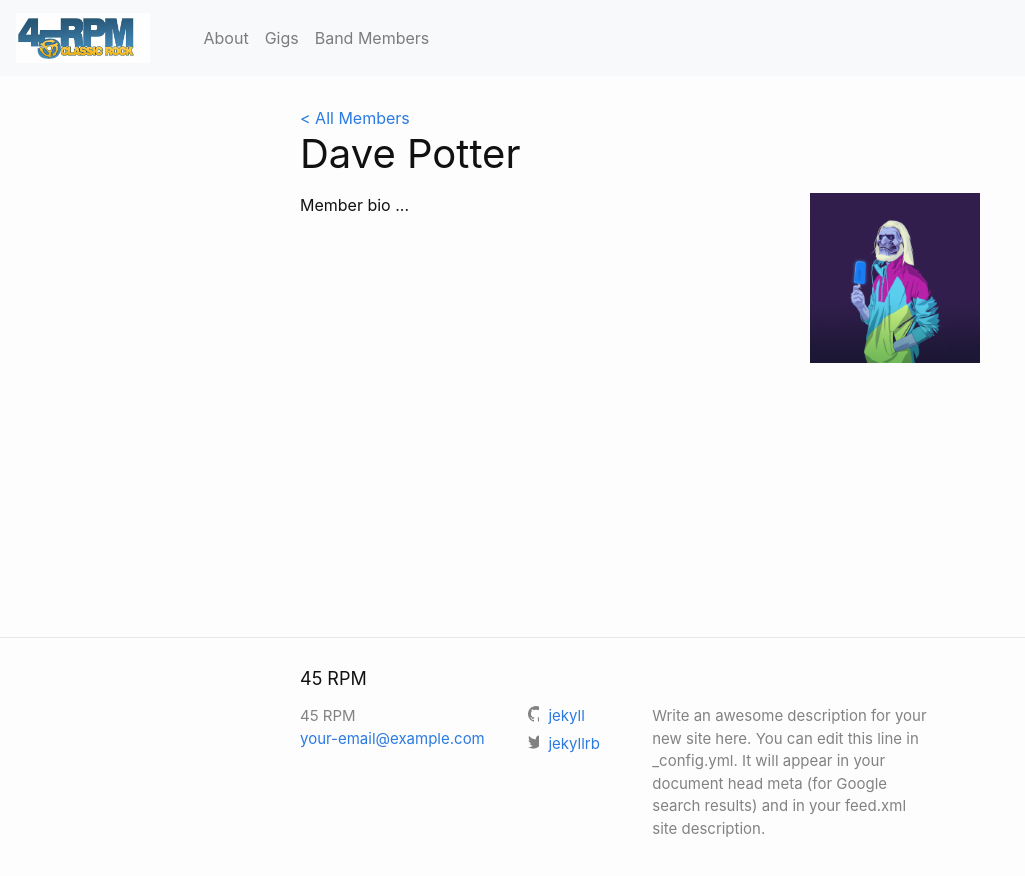
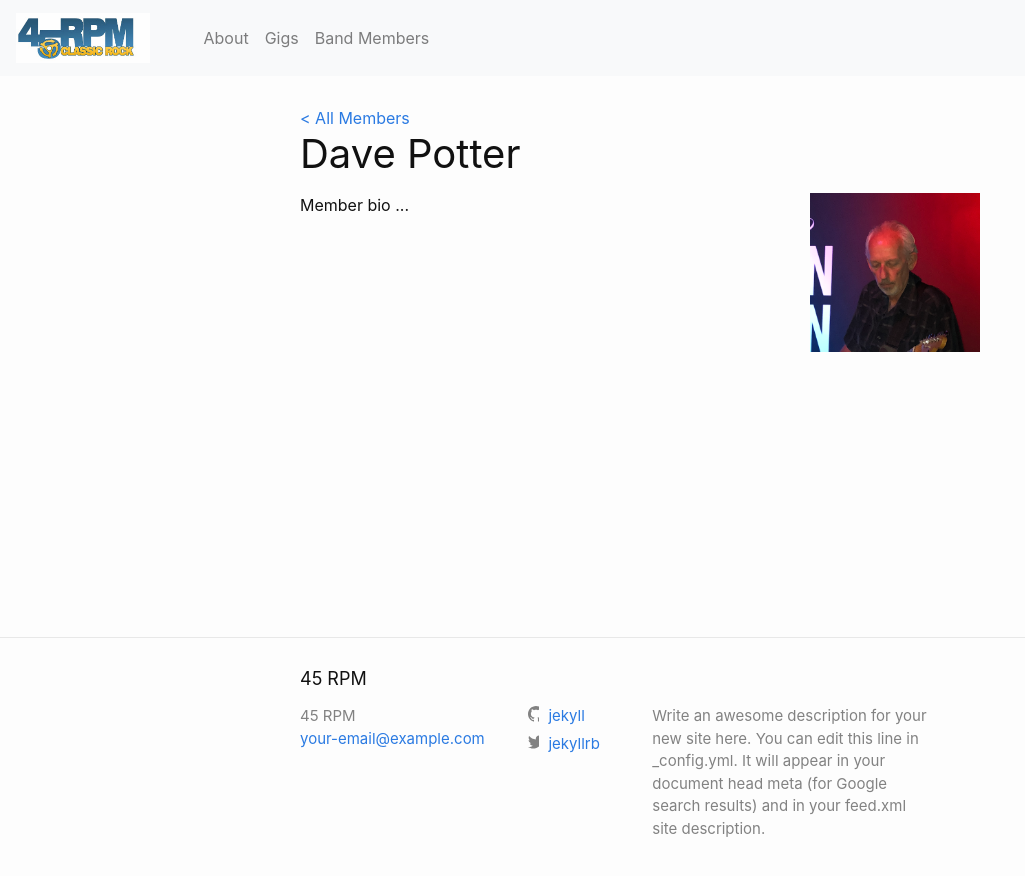
Before and after one commit to 5290charlie/45rpm-site, a Jekyll site: the page built from _members/dave.md, in a window 1280 px wide. Shown: the top 876 px of the page, without its empty margins (0-1025 px from the left). Built offline with Jekyll 4.4.1, drawn with Linux system fonts in a browser that asks for light colours.

Commit message:
[HT] Edited item: _members/dave.md

```diff
--- a/_members/dave.md
+++ b/_members/dave.md
@@ -2,7 +2,7 @@
 layout: member
 short_name: dave
 display_name: Dave Potter
-avatar_path: /upload/image/png/1569614620981_avatar_path_avatar.png
+avatar_path: /upload/image/png/1570298558485_avatar_path_dave.png
 email: null
 web: null
 twitter: null
```
